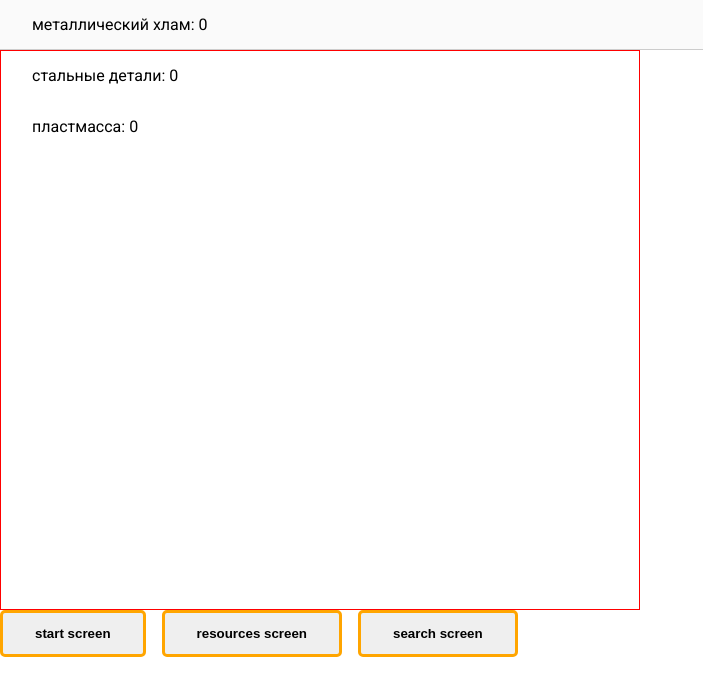
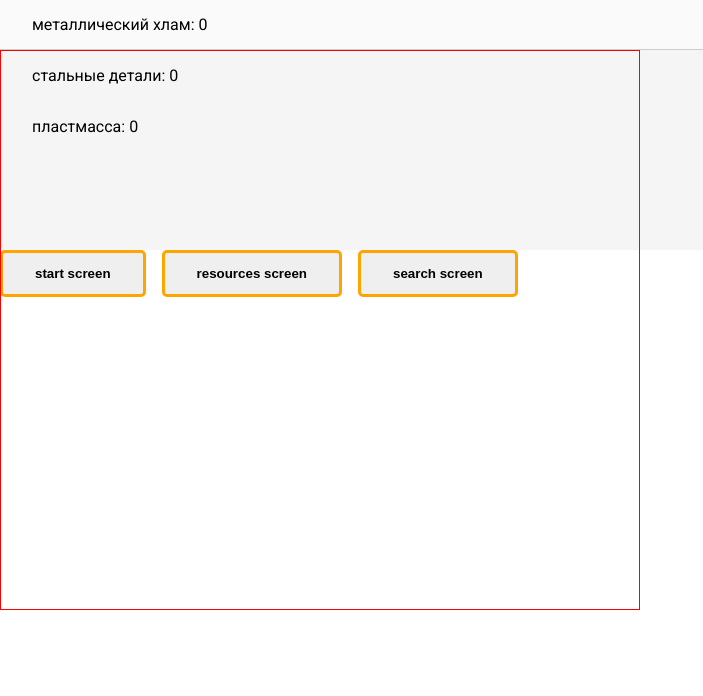
Before and after one commit to Vasmart24/practice-2024, a React (Vite) app in the folder Stranded/: page / in a window 1280 px wide. Shown: the top 696 px of the page, without its empty margins (0-703 px from the left). Built offline with nearby package versions, Linux system fonts and the light colour scheme.

Commit message:
install antd desgin, add context menu for GameScreen

```diff
--- a/Stranded/package.json
+++ b/Stranded/package.json
@@ -10,6 +10,7 @@
     "preview": "vite preview"
   },
   "dependencies": {
+    "antd": "^5.18.1",
     "react": "^18.2.0",
     "react-dom": "^18.2.0"
   },
--- a/Stranded/src/Game.jsx
+++ b/Stranded/src/Game.jsx
@@ -1,18 +1,63 @@
 import { useState } from "react";
 import GameScreen from "./screens/GameScreen/GameScreen.jsx";
 import Header from "./components/Header/Header.jsx";
-import Button from './components/Button/Button.jsx';
+import Button from "./components/Button/Button.jsx";
+import { Dropdown, theme } from "antd";
+
+const items = [
+  {
+    label: "Строительство",
+    key: "1",
+  },
+  {
+    label: "Вылазка",
+    key: "2",
+  },
+  {
+    label: "Снаряжение",
+    key: "3",
+  },
+  {
+    label: "Меню",
+    key: "4",
+  },
+  {
+    label: "Влюбиться",
+    key: "5",
+  },
+];
 
 export default function Game() {
-  const [screen, setScreen] = useState('start');
+  const [screen, setScreen] = useState("start");
+
+  const {
+    token: { colorBgLayout, colorTextTertiary },
+  } = theme.useToken();
 
   return (
-    <>
+    <div>
       <Header />
-      <GameScreen active={screen} setScreen={setScreen} />
-      <Button onClick={() => setScreen('start')}>start screen</Button>
-      <Button onClick={() => setScreen('resources')}>resources screen</Button>
-      <Button onClick={() => setScreen('search')}>search screen</Button>
-    </>
+      <Dropdown
+        menu={{
+          items,
+        }}
+        trigger={["contextMenu"]}
+      >
+        <div
+          style={{
+            color: colorTextTertiary,
+            background: colorBgLayout,
+            height: 200,
+            textAlign: "center",
+            lineHeight: "200px",
+          }}
+        >
+          <GameScreen active={screen} setScreen={setScreen} />
+        </div>
+      </Dropdown>
+      <Button onClick={() => setScreen("start")}>start screen</Button>
+      <Button onClick={() => setScreen("resources")}>resources screen</Button>
+      <Button onClick={() => setScreen("search")}>search screen</Button>
+    </div>
   );
 }
```
Also changed, not shown: Stranded/src/Data/baseData/housingData.js (+10 -9 lines), 1 other file (tests, documents, lock files or other folders).
